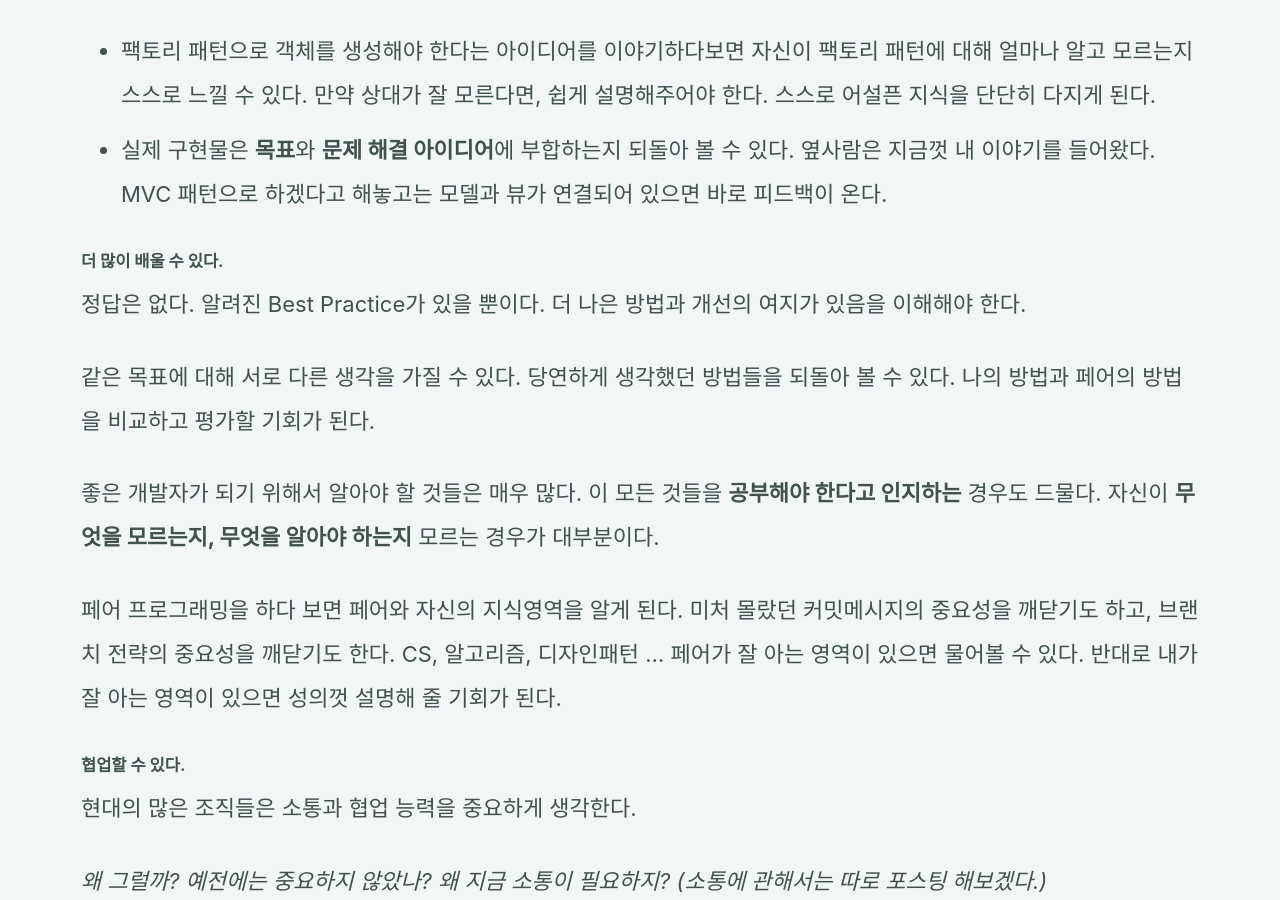
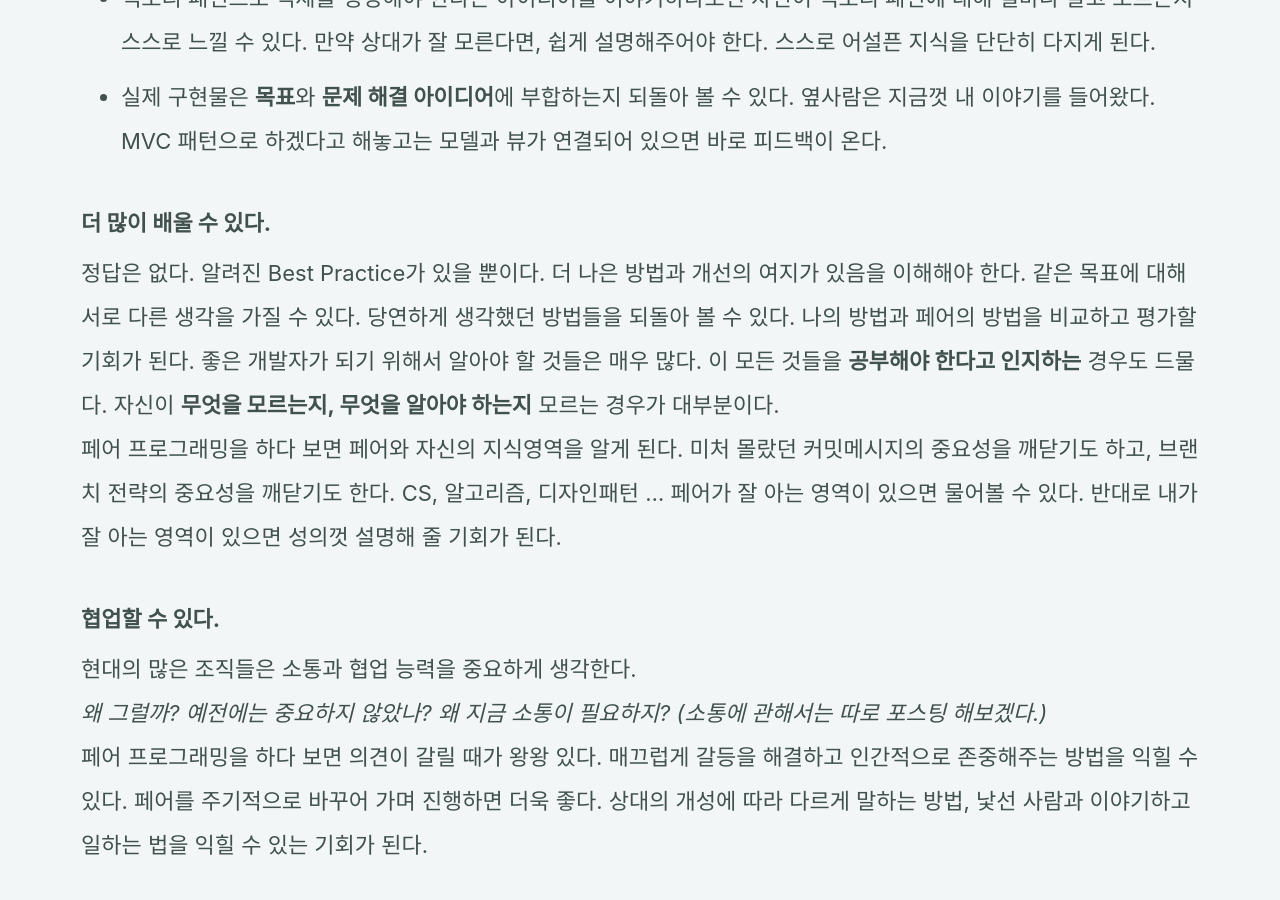
Before and after one commit to andole87/andole87.github.io, a Jekyll site: the page built from _posts/2019-05-10-pair-programming.md, in a window 1280 px wide and 900 px high, scrolled down 1152 px. Built offline with Jekyll 4.4.1, drawn with Linux system fonts in a browser that asks for light colours; cached includes are drawn as plain includes; comment, search, counter and statistics services are not loaded.

```diff
--- a/_posts/2019-05-10-pair-programming.md
+++ b/_posts/2019-05-10-pair-programming.md
@@ -9,7 +9,6 @@ comments: true
 > 둘이서 하나의 컴퓨터로 프로그래밍하는 것. 보통 Driver와 Navigator로 나누어 번갈아가며 진행한다.
 
 뛰어난 소프트웨어 교육자들은 페어 프로그래밍을 권한다.
-
 둘이서 한 컴퓨터로 개발을 한다? 아주 어색하다.
 
 > 한명이 코딩하면 다른 사람은 무얼 하나?
@@ -20,45 +19,29 @@ comments: true
 
 한달 좀 넘게 페어 프로그래밍을 해봤다. 왜 교육자들이 위 단점에도 불구하고 페어 프로그래밍을 강력히 권하는지 조금 느끼게 되었다.
 
-
-
-#### 코드는 사람이 이해할 수 있어야 한다.
+### 코드는 사람이 이해할 수 있어야 한다.
 
 프로그래밍의 기본기로 많이 꼽는 것이 **의도를 파악할 수 있는 코드**를 작성하는 능력이다. 의도를 파악할 수 있는 코드를 작성하기 위해서 페어 프로그래밍이 좋은 연습이 된다.
-
 누군가를 설득하면서 코딩해야 한다. 필연적으로 목표와 문제 해결 아이디어, 실제 코드를 상대에게 **제시**하게 된다.
-
 - 몰입하다 보면 잊기 쉬운 **최종 목표**를 상기하게 된다. 지금 내가 무엇을 하고 있는지 잊지 않게 된다.
-
 - 팩토리 패턴으로 객체를 생성해야 한다는 아이디어를 이야기하다보면 자신이 팩토리 패턴에 대해 얼마나 알고 모르는지 스스로 느낄 수 있다. 만약 상대가 잘 모른다면, 쉽게 설명해주어야 한다. 스스로 어설픈 지식을 단단히 다지게 된다.
 - 실제 구현물은 **목표**와 **문제 해결 아이디어**에 부합하는지 되돌아 볼 수 있다. 옆사람은 지금껏 내 이야기를 들어왔다. MVC 패턴으로 하겠다고 해놓고는 모델과 뷰가 연결되어 있으면 바로 피드백이 온다.
 
 
-
-#### 더 많이 배울 수 있다.
+### 더 많이 배울 수 있다.
 
 정답은 없다. 알려진 Best Practice가 있을 뿐이다. 더 나은 방법과 개선의 여지가 있음을 이해해야 한다.
-
 같은 목표에 대해 서로 다른 생각을 가질 수 있다. 당연하게 생각했던 방법들을 되돌아 볼 수 있다. 나의 방법과 페어의 방법을 비교하고 평가할 기회가 된다.
-
 좋은 개발자가 되기 위해서 알아야 할 것들은 매우 많다. 이 모든 것들을 **공부해야 한다고 인지하는** 경우도 드물다. 자신이 **무엇을 모르는지, 무엇을 알아야 하는지** 모르는 경우가 대부분이다.
-
 페어 프로그래밍을 하다 보면 페어와 자신의 지식영역을 알게 된다. 미처 몰랐던 커밋메시지의 중요성을 깨닫기도 하고, 브랜치 전략의 중요성을 깨닫기도 한다. CS, 알고리즘, 디자인패턴 ... 페어가 잘 아는 영역이 있으면 물어볼 수 있다. 반대로 내가 잘 아는 영역이 있으면 성의껏 설명해 줄 기회가 된다.
 
-
-
-#### 협업할 수 있다.
+### 협업할 수 있다.
 
 현대의 많은 조직들은 소통과 협업 능력을 중요하게 생각한다.
-
 _왜 그럴까? 예전에는 중요하지 않았나? 왜 지금 소통이 필요하지? (소통에 관해서는 따로 포스팅 해보겠다.)_
-
 페어 프로그래밍을 하다 보면 의견이 갈릴 때가 왕왕 있다. 매끄럽게 갈등을 해결하고 인간적으로 존중해주는 방법을 익힐 수 있다. 페어를 주기적으로 바꾸어 가며 진행하면 더욱 좋다. 상대의 개성에 따라 다르게 말하는 방법, 낯선 사람과 이야기하고 일하는 법을 익힐 수 있는 기회가 된다.
-
-
 
 #### 결론
 
 페어 프로그래밍의 목표는 **질 높은 상품을 만드는 일**이 아니다. 학습을 위해서다. 분명 익숙하지 않고 낯설다. 그러나 이 불편함을 통해 스스로와 페어 모두 성장할 수 있다.
-
 불편함을 회피할 것인가, 불편함을 성장으로 승화시킬 것인가?
```
